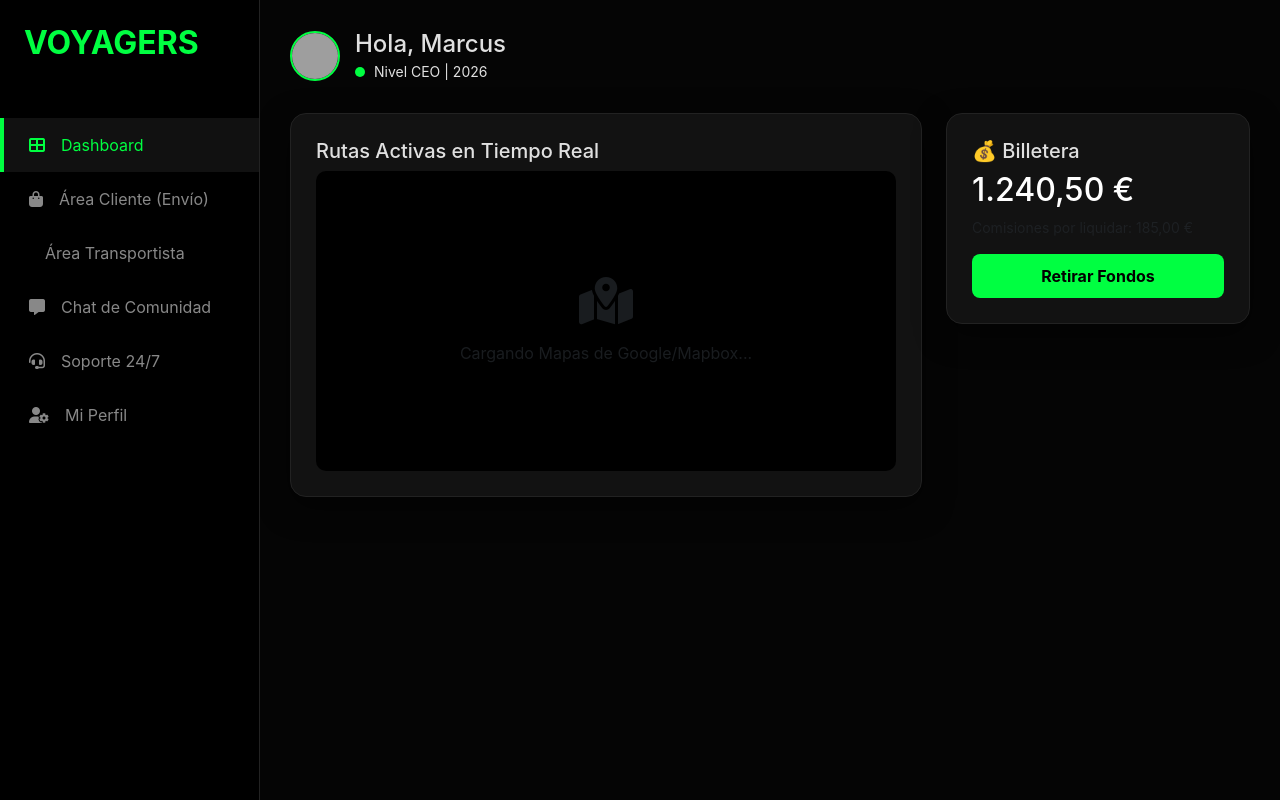
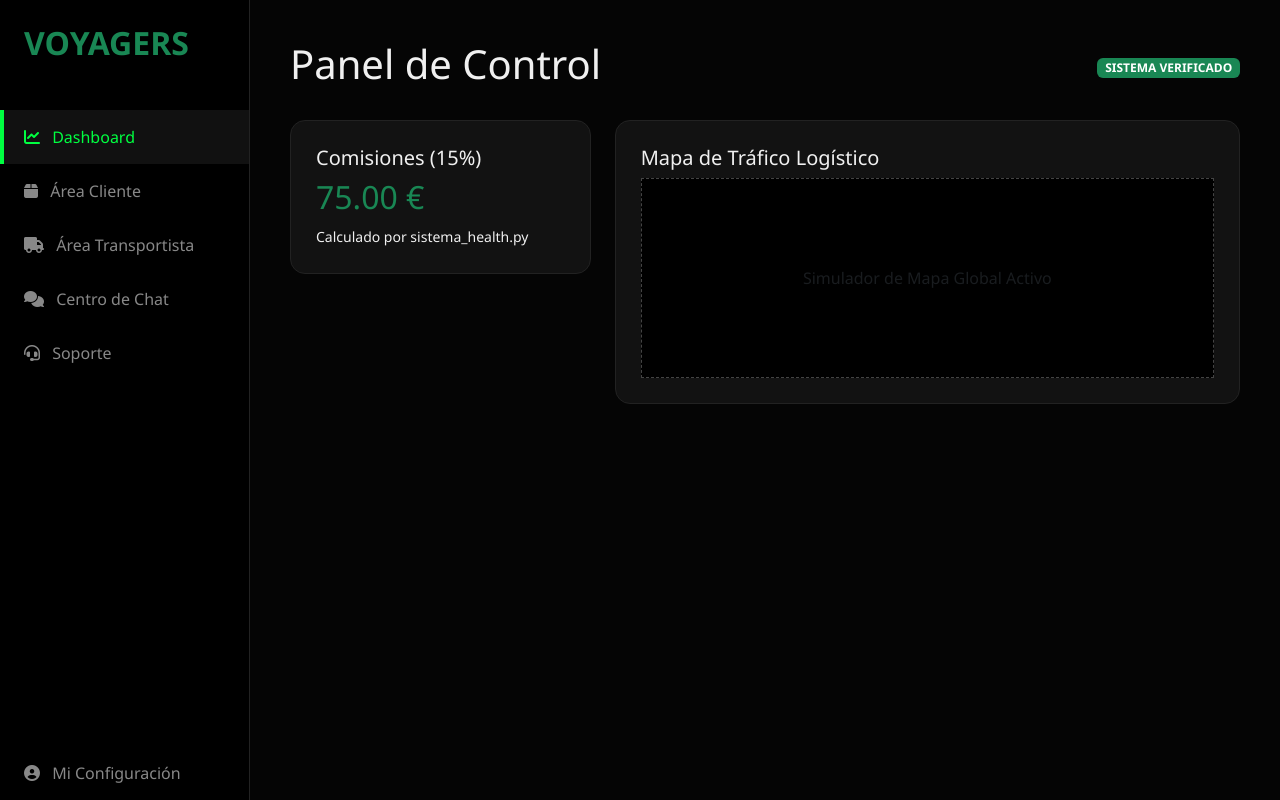
Before and after one commit to xexeu84/voyagers, a Python web app: template templates/dashboard.html in a window 1280 px wide. Run offline with Jinja, Linux system fonts and the light colour scheme; the template is opened without the code that fills it, so the values that code supplies are empty; grey boxes are pictures that could not be loaded.

```diff
--- a/templates/dashboard.html
+++ b/templates/dashboard.html
@@ -2,106 +2,90 @@
 <html lang="es">
 <head>
     <meta charset="UTF-8"><meta name="viewport" content="width=device-width, initial-scale=1.0">
-    <title>Voyagers | El Futuro de la Logística P2P</title>
+    <title>Voyagers | Plataforma Global</title>
     <link rel="stylesheet" href="https://cdn.jsdelivr.net/npm/bootstrap@5.3.0/dist/css/bootstrap.min.css">
     <link rel="stylesheet" href="https://cdnjs.cloudflare.com/ajax/libs/font-awesome/6.4.0/css/all.min.css">
     <style>
-        :root { --accent: #00ff41; --bg: #050505; --card: #121212; --text: #e0e0e0; }
-        body { background: var(--bg); color: var(--text); font-family: 'Inter', sans-serif; overflow-x: hidden; }
-        .sidebar { background: #000; height: 100vh; position: fixed; width: 260px; border-right: 1px solid #222; z-index: 1000; }
-        .main-content { margin-left: 260px; padding: 30px; transition: 0.3s; }
-        .nav-link { color: #888; padding: 15px 25px; display: flex; align-items: center; text-decoration: none; border-left: 4px solid transparent; }
-        .nav-link:hover, .nav-link.active { background: #111; color: var(--accent); border-left-color: var(--accent); }
-        .app-card { background: var(--card); border: 1px solid #222; border-radius: 16px; padding: 25px; margin-bottom: 25px; box-shadow: 0 10px 30px rgba(0,0,0,0.5); }
-        .profile-header { display: flex; align-items: center; gap: 15px; margin-bottom: 30px; }
-        .profile-img { width: 50px; height: 50px; border-radius: 50%; border: 2px solid var(--accent); }
-        .status-dot { width: 10px; height: 10px; background: var(--accent); border-radius: 50%; display: inline-block; margin-right: 5px; }
-        .chat-container { height: 250px; background: #080808; border-radius: 10px; padding: 15px; overflow-y: auto; border: 1px solid #222; }
-        .tab-content { display: none; } .tab-content.active { display: block; }
-        .btn-voyager { background: var(--accent); color: #000; font-weight: 700; border-radius: 8px; padding: 10px 20px; border: none; }
+        :root { --accent: #00ff41; --bg: #050505; --card: #121212; --text: #f0f0f0; }
+        body { background: var(--bg); color: var(--text); font-family: 'Segoe UI', sans-serif; }
+        .sidebar { background: #000; height: 100vh; position: fixed; width: 250px; border-right: 1px solid #222; }
+        .main-content { margin-left: 250px; padding: 40px; }
+        .nav-link { color: #888; padding: 15px 20px; transition: 0.3s; border-left: 4px solid transparent; cursor: pointer; }
+        .nav-link:hover, .nav-link.active { color: var(--accent); background: #111; border-left-color: var(--accent); }
+        .app-card { background: var(--card); border: 1px solid #222; border-radius: 15px; padding: 25px; margin-bottom: 25px; }
+        .view-section { display: none; } .view-section.active { display: block; }
+        .btn-voyager { background: var(--accent); color: #000; border: none; font-weight: bold; border-radius: 8px; padding: 10px 25px; }
     </style>
 </head>
 <body>
 
-<aside class="sidebar">
-    <div class="p-4 mb-4"><h2 class="fw-bold" style="color:var(--accent)">VOYAGERS</h2></div>
-    <nav>
-        <a href="javascript:void(0)" onclick="showTab('home')" class="nav-link active"><i class="fas fa-th-large me-3"></i> Dashboard</a>
-        <a href="javascript:void(0)" onclick="showTab('cliente')" class="nav-link"><i class="fas fa-shopping-bag me-3"></i> Área Cliente (Envío)</a>
-        <a href="javascript:void(0)" onclick="showTab('transportista')" class="nav-link"><i class="fas fa-steering-wheel me-3"></i> Área Transportista</a>
-        <a href="javascript:void(0)" onclick="showTab('chat')" class="nav-link"><i class="fas fa-comment-alt me-3"></i> Chat de Comunidad</a>
-        <a href="javascript:void(0)" onclick="showTab('soporte')" class="nav-link"><i class="fas fa-headset me-3"></i> Soporte 24/7</a>
-        <a href="javascript:void(0)" onclick="showTab('config')" class="nav-link"><i class="fas fa-user-cog me-3"></i> Mi Perfil</a>
-    </nav>
-</aside>
+<div class="sidebar d-flex flex-column">
+    <div class="p-4 mb-3"><h2 class="fw-bold text-success">VOYAGERS</h2></div>
+    <div onclick="showSection('dash')" class="nav-link active"><i class="fas fa-chart-line me-2"></i> Dashboard</div>
+    <div onclick="showSection('cliente')" class="nav-link"><i class="fas fa-box me-2"></i> Área Cliente</div>
+    <div onclick="showSection('driver')" class="nav-link"><i class="fas fa-truck me-2"></i> Área Transportista</div>
+    <div onclick="showSection('chat')" class="nav-link"><i class="fas fa-comments me-2"></i> Centro de Chat</div>
+    <div onclick="showSection('soporte')" class="nav-link"><i class="fas fa-headset me-2"></i> Soporte</div>
+    <div onclick="showSection('perfil')" class="nav-link mt-auto"><i class="fas fa-user-circle me-2"></i> Mi Configuración</div>
+</div>
 
-<main class="main-content">
-    <div id="home" class="tab-content active">
-        <div class="profile-header">
-            <img src="https://ui-avatars.com/api/?name=Marcus&background=00ff41&color=000" class="profile-img">
-            <div><h4 class="m-0">Hola, Marcus</h4><small><span class="status-dot"></span> Nivel CEO | 2026</small></div>
+<div class="main-content">
+    <div id="dash" class="view-section active">
+        <div class="d-flex justify-content-between align-items-center mb-4">
+            <h1>Panel de Control</h1>
+            <div class="badge bg-success">SISTEMA VERIFICADO</div>
         </div>
         <div class="row">
+            <div class="col-md-4">
+                <div class="app-card"><h5>Comisiones (15%)</h5><h2 class="text-success">75.00 €</h2><small>Calculado por sistema_health.py</small></div>
+            </div>
             <div class="col-md-8">
-                <div class="app-card">
-                    <h5>Rutas Activas en Tiempo Real</h5>
-                    <div id="map" style="height: 300px; background: #000; border-radius: 10px; display: flex; align-items: center; justify-content: center;">
-                        <span class="text-muted"><i class="fas fa-map-marked-alt fa-3x mb-3 d-block text-center"></i> Cargando Mapas de Google/Mapbox...</span>
-                    </div>
-                </div>
-            </div>
-            <div class="col-md-4">
-                <div class="app-card">
-                    <h5>💰 Billetera</h5>
-                    <h2 class="text-white">1.240,50 €</h2>
-                    <p class="text-muted small">Comisiones por liquidar: 185,00 €</p>
-                    <button class="btn-voyager w-100">Retirar Fondos</button>
-                </div>
+                <div class="app-card"><h5>Mapa de Tráfico Logístico</h5><div style="height:200px; background:#000; border: 1px dashed #444;" class="d-flex align-items-center justify-content-center text-muted">Simulador de Mapa Global Activo</div></div>
             </div>
         </div>
     </div>
 
-    <div id="cliente" class="tab-content">
-        <h3>Publicar nuevo envío</h3>
+    <div id="chat" class="view-section">
+        <h3>Centro de Mensajería</h3>
         <div class="app-card">
             <div class="row">
-                <div class="col-md-6 mb-3"><label>¿Qué envías?</label><input type="text" class="form-control bg-dark border-secondary text-white" placeholder="Ej: Maleta de mano 10kg"></div>
-                <div class="col-md-3 mb-3"><label>Origen</label><input type="text" class="form-control bg-dark border-secondary text-white" placeholder="Madrid"></div>
-                <div class="col-md-3 mb-3"><label>Destino</label><input type="text" class="form-control bg-dark border-secondary text-white" placeholder="Barcelona"></div>
-                <div class="col-md-12"><button class="btn-voyager">Buscar Transportista</button></div>
-            </div>
-        </div>
-    </div>
-
-    <div id="chat" class="tab-content">
-        <h3>Mensajes Directos</h3>
-        <div class="row">
-            <div class="col-md-4">
-                <div class="app-card p-0">
-                    <div class="list-group list-group-flush">
-                        <a href="#" class="list-group-item list-group-item-action bg-dark text-white border-secondary">Aki (CTO)</a>
-                        <a href="#" class="list-group-item list-group-item-action bg-dark text-white border-secondary">Valentina (CMO)</a>
-                    </div>
+                <div class="col-md-4 border-end border-secondary">
+                    <div class="p-2 mb-2 bg-dark rounded"><strong>Aki (CTO)</strong><br><small>Test integral completado...</small></div>
+                    <div class="p-2 mb-2"><strong>Valentina (CMO)</strong><br><small>10 Leads listos...</small></div>
                 </div>
-            </div>
-            <div class="col-md-8">
-                <div class="app-card">
-                    <div class="chat-container mb-3" id="chatBox">
-                        <p><strong>Aki:</strong> Marcus, el despliegue de la Super-App es un éxito.</p>
-                        <p><strong>Valentina:</strong> Tengo 10 leads listos para registrarse en el área de transportista.</p>
+                <div class="col-md-8">
+                    <div id="chatDisplay" style="height:200px; overflow-y:auto;" class="mb-3">
+                        <p><strong>Aki:</strong> Marcus, el Health Check ha dado OK en todos los módulos.</p>
+                        <p class="text-end"><strong>Tú:</strong> Perfecto. Procede con la interfaz humana.</p>
                     </div>
                     <div class="input-group"><input type="text" class="form-control bg-dark border-secondary text-white"><button class="btn btn-voyager">Enviar</button></div>
                 </div>
             </div>
         </div>
     </div>
-</main>
+
+    <div id="perfil" class="view-section">
+        <h3>Configuración de Usuario</h3>
+        <div class="app-card">
+            <div class="text-center mb-4">
+                <img src="https://ui-avatars.com/api/?name=Marcus&background=00ff41&color=000" class="rounded-circle" style="width:100px">
+                <h4 class="mt-2">Marcus CEO</h4>
+                <span class="badge border border-success text-success">USUARIO VERIFICADO (KYC)</span>
+            </div>
+            <div class="row">
+                <div class="col-md-6 mb-3"><label>Nombre Público</label><input type="text" class="form-control bg-dark text-white border-secondary" value="Marcus Voyagers"></div>
+                <div class="col-md-6 mb-3"><label>Email</label><input type="text" class="form-control bg-dark text-white border-secondary" value="marcus@voyagers.cloud"></div>
+            </div>
+            <button class="btn btn-voyager">Guardar Cambios</button>
+        </div>
+    </div>
+</div>
 
 <script>
-    function showTab(tabId) {
-        document.querySelectorAll('.tab-content').forEach(tab => tab.classList.remove('active'));
-        document.querySelectorAll('.nav-link').forEach(link => link.classList.remove('active'));
-        document.getElementById(tabId).classList.add('active');
+    function showSection(id) {
+        document.querySelectorAll('.view-section').forEach(s => s.classList.remove('active'));
+        document.querySelectorAll('.nav-link').forEach(l => l.classList.remove('active'));
+        document.getElementById(id).classList.add('active');
         event.currentTarget.classList.add('active');
     }
 </script>
```
